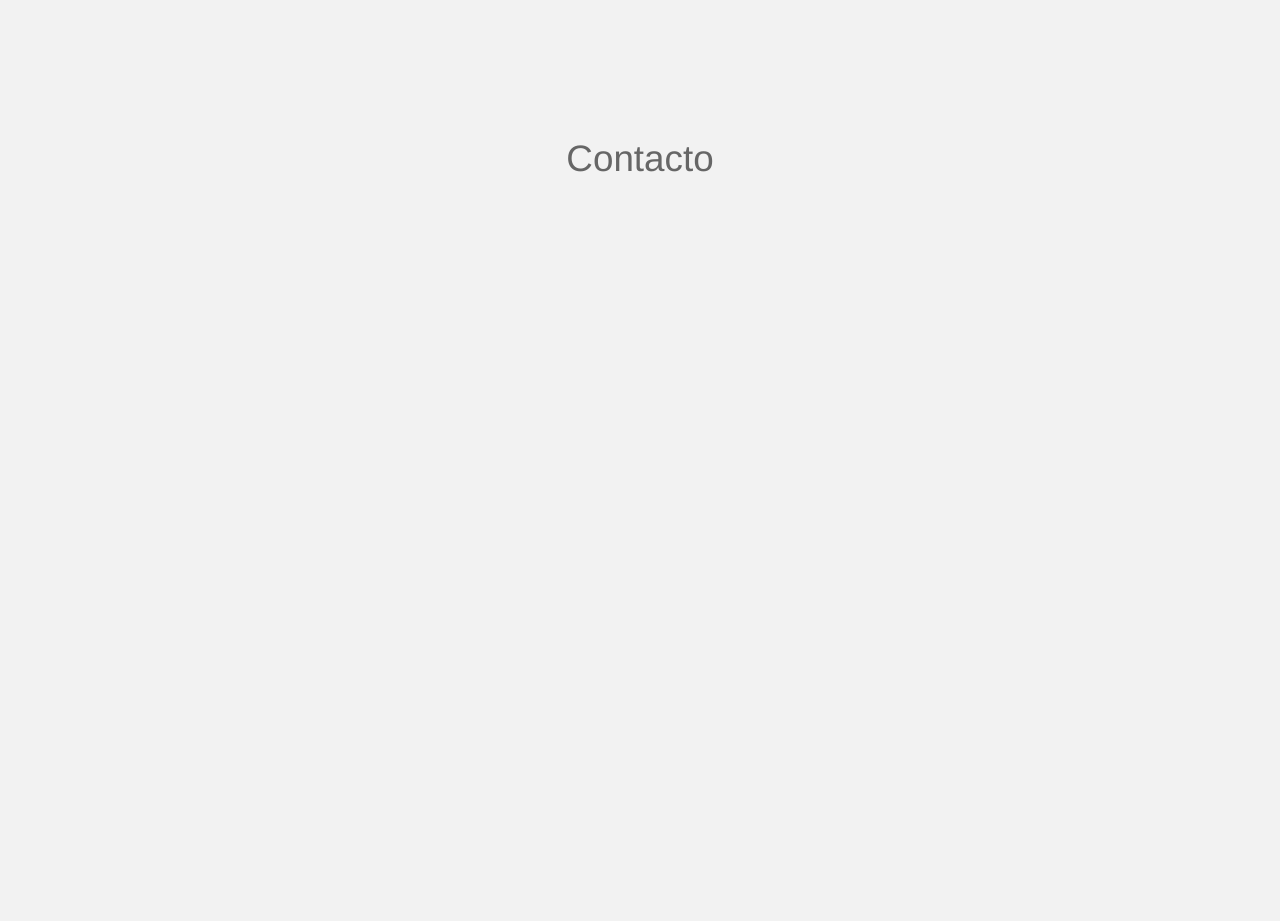
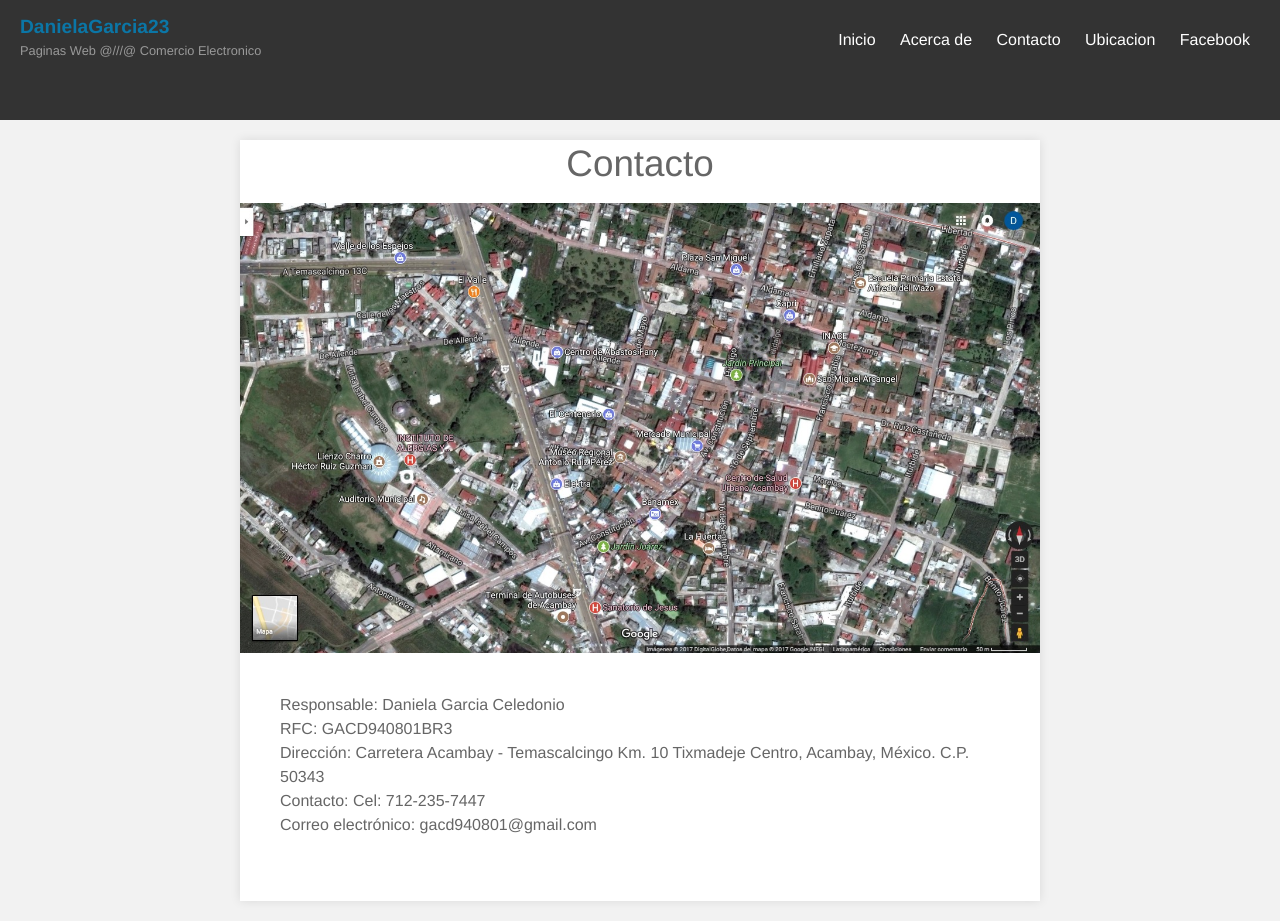
Before and after one commit to DanielaGarcia23/UMB, a plain HTML site: page contacto.html in a window 1280 px wide. Before the commit the page ends 800 px from the top, so only its background shows below. Drawn offline with Linux system fonts and the light colour scheme; files whose address does not match are found by name.

Commit message:
inclusion del mapa en contacto

```diff
--- a/contacto.html
+++ b/contacto.html
@@ -5,6 +5,35 @@
         <link rel="stylesheet" href="estilos.css">
 </header>
 <body>
-	<h1>Contacto</h1>
+	<header id="main-header">
+		<a id="logo-header" href="#">
+			<span class="site-name">DanielaGarcia23</span>
+			<span class="site-desc">Paginas Web @///@ Comercio Electronico</span>
+		</a> <!-- / #logo-header -->
+		<nav>
+			<ul>
+				<li><a href="C:\xampp\htdocs\projectumb1\evaluacion1.html">Inicio</a></li>
+				<li><a href="C:\xampp\htdocs\projectumb1\acerca.html">Acerca de</a></li>
+				<li><a href="C:\xampp\htdocs\projectumb1\contacto.html">Contacto</a></li>
+				<li><a href="C:\xampp\htdocs\projectumb1\ubicacion.html">Ubicacion</a></li>
+				<li><a href="https://www.facebook.com/">Facebook</a></li>
+			</ul>
+		</nav><!-- / nav -->
+	</header>
+	<section id="main-content">
+		<h1> <center>Contacto</center></h1>
+
+			<center><img src="C:\xampp\htdocs\projectumb1\IMG\map.jpg" alt="map"/></center>
+
+			<div class="content">
+				<p>
+					Responsable: Daniela Garcia Celedonio<br>
+					RFC: GACD940801BR3<br>
+					Dirección: Carretera Acambay - Temascalcingo Km. 10 Tixmadeje Centro, Acambay, México. C.P. 50343<br>
+					Contacto: Cel: 712-235-7447<br>
+					Correo electrónico:  gacd940801@gmail.com<br>
+		</p>
+			</div>
+	</section>
 </body>
 </html>
```
Also changed, not shown: acerca.html (+15 -0 lines), evaluacion1.html (+0 -1 lines), ubicacion.html (+15 -0 lines), IMG/map.jpg (added).
